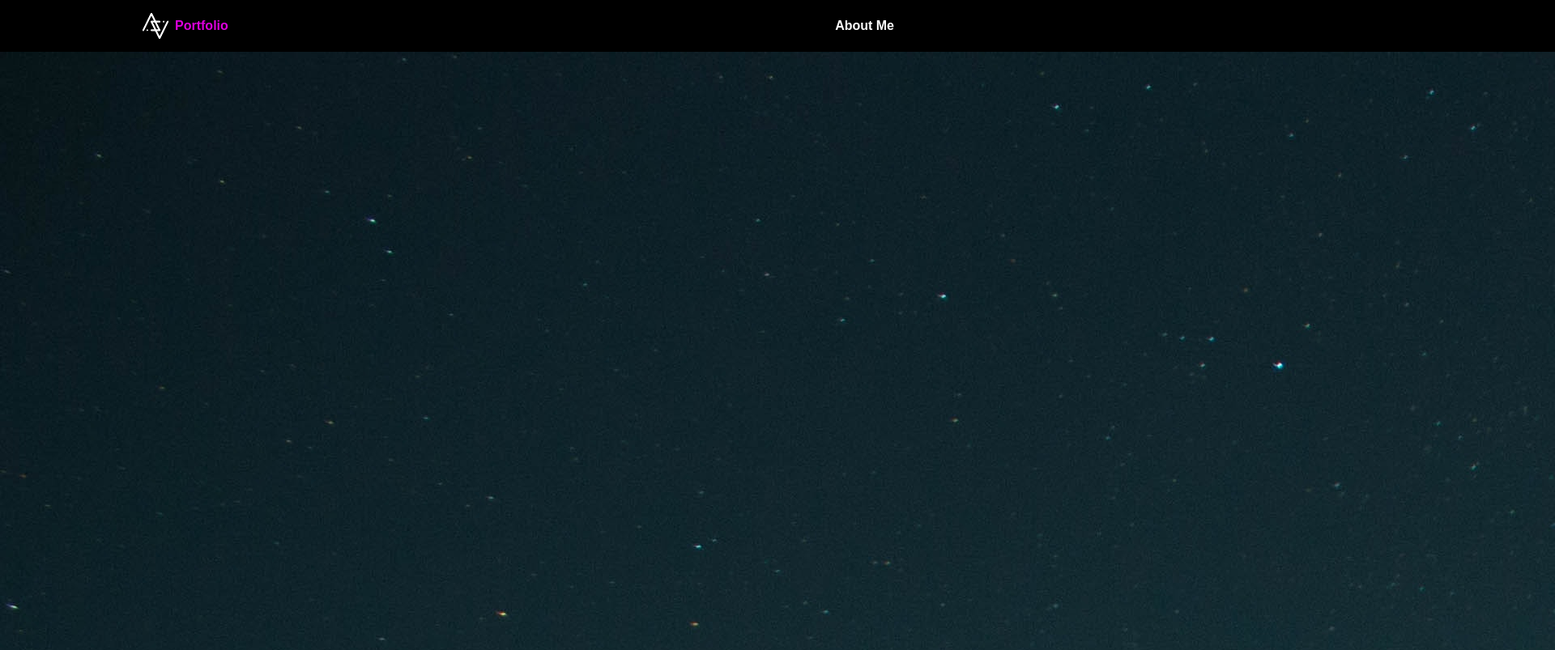
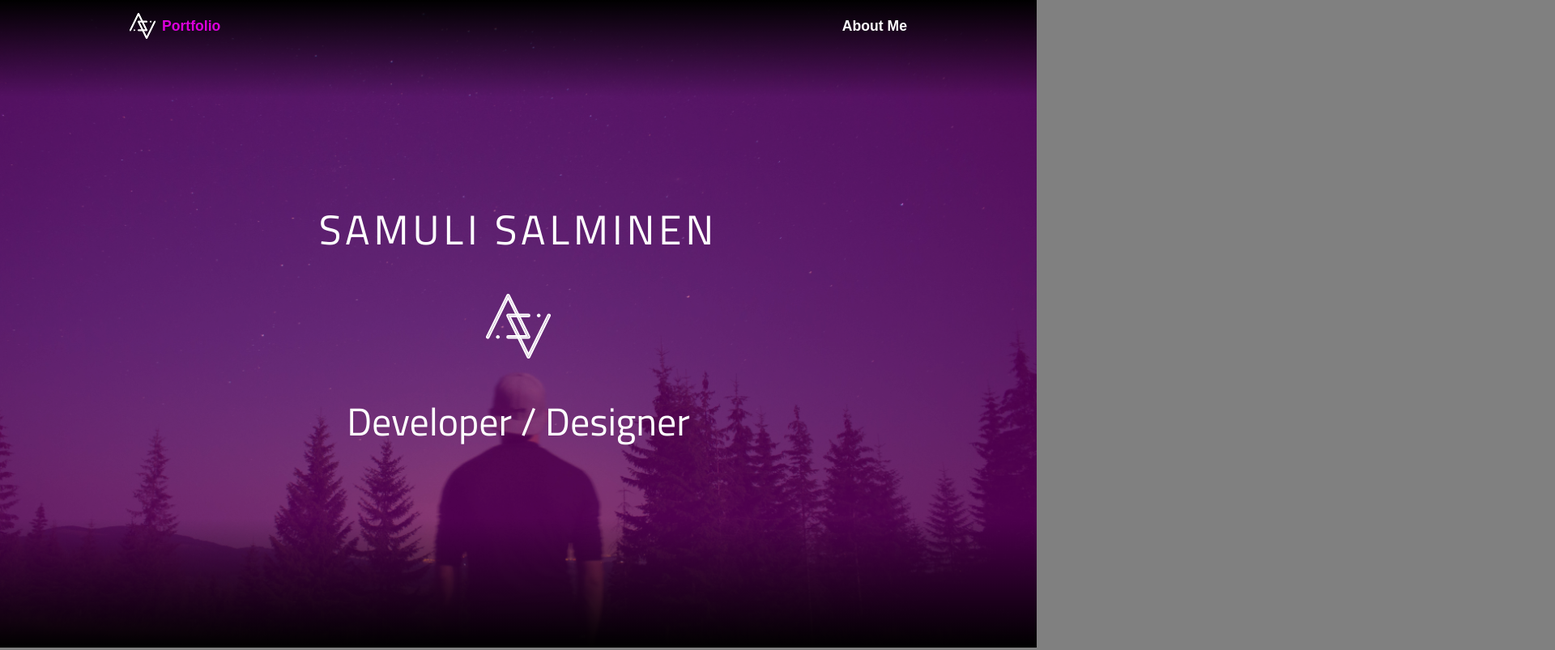
Before and after one commit to samueeli/portfolio, a plain HTML site: page index.html in a window 1280 px wide. Shown: the top 803 px of the page at 81% size, 1920 px wide, since content can reach past the window. Drawn offline with Linux system fonts and the light colour scheme.

Commit message:
finished header section with no stars animations

```diff
--- a/index.html
+++ b/index.html
@@ -33,13 +33,13 @@
         </div>
       </nav>
       <div class="bg-image">
-        <img src="/media/samuli-hero.jpg" alt="Starry night sky">
+        <div class="hero-image"></div>
         <div class="overlay"></div>
       </div>
       <div class="hero-text">
         <h1>
           SAMULI SALMINEN
-          <span><img src="/media/sasa-logo-wh-dots.svg" alt="sasa-logo"></span>
+          <span class="hero-logo"><img src="/media/sasa-logo-wh-dots.svg" alt="sasa-logo"></span>
           <span>Developer / Designer</span>
         </h1>
       </div>
--- a/style.css
+++ b/style.css
@@ -44,7 +44,7 @@
 body {
   font-family: cairo, sans-serif;
   color: var(--text-color);
-  background-color: black;
+  background-color: grey;
 }
 
 .content-width{
@@ -54,21 +54,25 @@ body {
 /* --------------HEADER--------------- */
 /* ----------------------------------- */
 header{
+  position: relative;
   text-align: center;
   text-align: -webkit-center;
+  width: 100vw;
+  height: 100vh;
 }
 
 /* NAV */
 nav{
   display: flex;
   justify-content: space-between;
+  margin: 0 1.5rem;
 }
 
 .nav-left, .nav-right{
   display: flex;
   justify-content: center;
   align-items: center;
-  margin: 1rem 1rem;
+  margin: 1rem 0;
 }
 
 nav .logo{
@@ -91,6 +95,7 @@ nav a{
   text-decoration: none;
   color: white;
   font-family: sans-serif;
+  font-size: 1.1rem;
   font-weight: 900;
 }
 
@@ -133,6 +138,91 @@ a.nav-active{
   width: 100%;
 }
 
+/* BG IMAGE */
+.bg-image{
+  position: absolute;
+  top: 0;
+  height: 100vh;
+  width: 100vw;
+  background-color: black;
+  z-index: -1;
+}
+
+.bg-image .hero-image{
+  position: absolute;
+  height: 100%;
+  width: 100%;
+  background-image: url(/media/samuli-hero.jpg);
+  background-position: center;
+  background-size: cover;
+  opacity: .8;
+}
+
+.bg-image .overlay{
+  position: relative;
+  top: 0;
+  height: 100%;
+  width: 100%;
+  background-color: rgba(255, 0, 255, 0.3);
+}
+
+/* HERO TEXT */
+.hero-text{
+  position: absolute;
+  height: 100%;
+  width: 100%;
+  top: 0;
+  display: flex;
+  flex-direction: column;
+  align-items: center;
+  justify-content: center;
+}
+
+.hero-logo{
+  height: 5rem;
+  margin: 2rem 0;
+}
+
+.hero-text img{
+  height: 100%;
+}
+
+.hero-text h1{
+  display: flex;
+  flex-direction: column;
+  align-items: center;
+  justify-content: space-around;
+  font-size: 3.2rem;
+  font-weight: 400;
+  letter-spacing: 5px;
+  margin: 0 .5rem;
+}
+
+.hero-text h1 span{
+  font-size: 3rem;
+  letter-spacing: normal;
+}
+
+/* FADE BOXES */
+.top-fader{
+  position: absolute;
+  top: 0;
+  height: 15vh;
+  width: 100%;
+  background: linear-gradient(black, rgba(0, 0, 0, 0));
+  z-index: -1;
+}
+
+.bottom-fader{
+  position: absolute;
+  bottom: 0;
+  height: 20vh;
+  width: 100%;
+  background: linear-gradient(rgba(0, 0, 0, 0), rgb(0, 0, 0));
+  z-index: -1;
+}
+
+
 /* --------------INTRO--------------- */
 /* ----------------------------------- */
 
```
